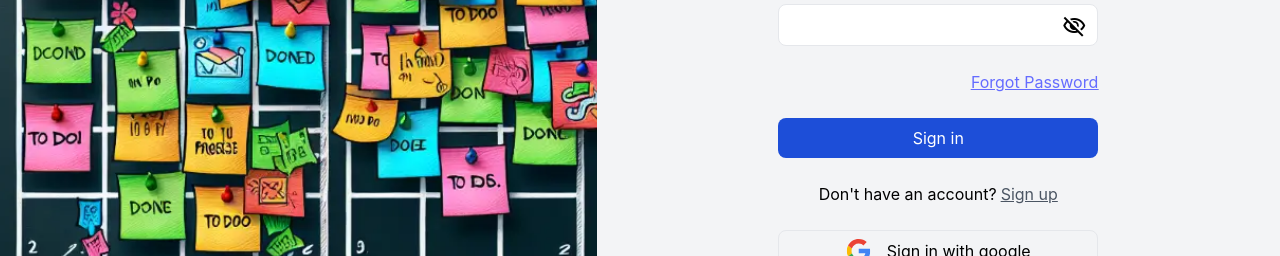
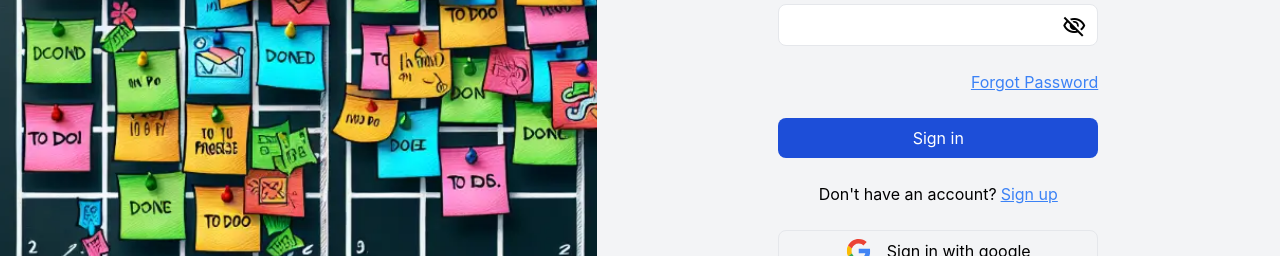
Before and after one commit to prajwalsiwa/Kanban-Board, a React (Vite) app: page /login in a window 1280 px wide. Shown: the part 427-683 px from the top of the page. Built offline with nearby package versions, Linux system fonts and the light colour scheme.

Commit message:
refactor: replace link by navigate

```diff
--- a/src/views/Login/index.tsx
+++ b/src/views/Login/index.tsx
@@ -3,6 +3,7 @@ import googleIcon from "@Assets/Google.svg";
 import kanban from "@Assets/kanbanImage.jpg";
 import { useForm } from "react-hook-form";
 import { DevTool } from "@hookform/devtools";
+import { useNavigate } from "react-router-dom";
 
 type loginData = {
   email: string;
@@ -11,6 +12,8 @@ type loginData = {
 
 function Login() {
   const [isVisible, setIsVisible] = useState(false);
+
+  const navigate = useNavigate();
   const {
     register,
     handleSubmit,
@@ -32,10 +35,10 @@ function Login() {
       <div className="login h-full  w-[55rem]  bg-gray-100 flex items-center justify-center  gap-10   flex-col">
         <div className="flex flex-col w-full justify-center gap-5 items-center">
           <h1>Kanban Board</h1>
-            <h3>Stop starting, start finishing</h3>
+          <h3>Stop starting, start finishing</h3>
         </div>
         <div className="flex justify-center items-center gap-12 flex-col w-[40rem]">
-        <div className="flex justify-center items-center flex-col gap-10">
+          <div className="flex justify-center items-center flex-col gap-10">
             <h2 className="text-xl">Welcome to Kanban Board</h2>
           </div>
           <form onSubmit={handleSubmit(handleLoginSubmit)}>
@@ -81,10 +84,13 @@ function Login() {
                 </i>
                 {/* <i className="material-symbols-outlined absolute right-3 bottom-2 cursor-pointer font-normal">visibility_off</i> */}
               </div>
-              <div className="justify-end flex items-end !underline">
-                <a href="./reset" className="hover:text-blue-800">
-                  Forgot Password
-                </a>
+              <div
+                className="justify-end flex items-end !underline hover:text-blue-800 cursor-pointer text-blue-500"
+                onClick={() => navigate("/reset")}
+              >
+                {/* <a href="./reset" className="hover:text-blue-800"> */}
+                Forgot Password
+                {/* </a> */}
               </div>
 
               <div className="button-section  gap-6  flex flex-col w-full">
@@ -96,12 +102,12 @@ function Login() {
                 </button>
                 <div className="flex justify-center items-center gap-1">
                   <p>Don't have an account?</p>{" "}
-                  <a
-                    href="./signup"
-                    className="text-gray-600 hover:text-gray-900 font-normal underline "
+                  <div
+                    className="hover:text-blue-800 font-normal underline cursor-pointer text-blue-500 "
+                    onClick={() => navigate("/signup")}
                   >
                     Sign up
-                  </a>
+                  </div>
                 </div>
                 <button
                   type="submit"
```
